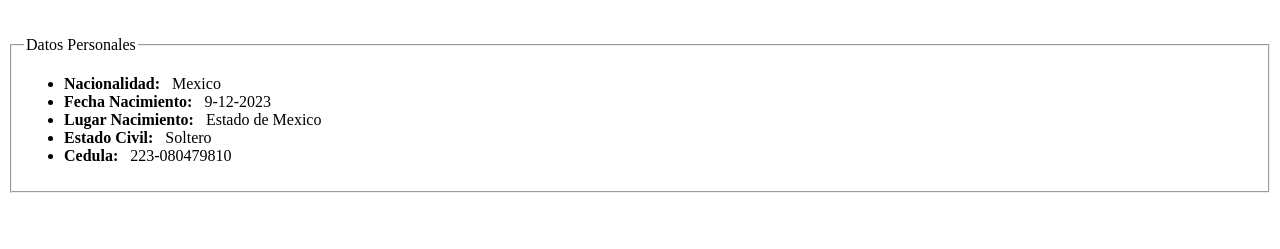
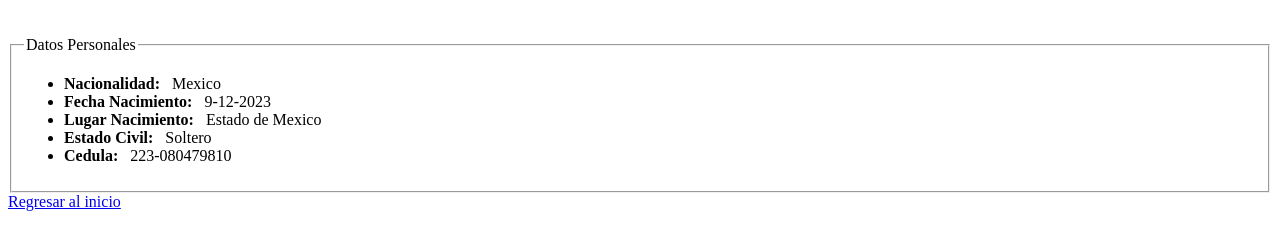
Before and after one commit to Helios59/8SIS1A2023WebReyesReyesHelios, a plain HTML site: page 02HTML/main2.html in a window 1280 px wide. Shown: the part 223-472 px from the top of the page. Drawn offline with Linux system fonts and the light colour scheme.

Commit message:
Agrego una opcion a 02HTML

```diff
--- a/02HTML/main2.html
+++ b/02HTML/main2.html
@@ -34,7 +34,7 @@
 <li><b>Cedula: &nbsp; </b> 223-080479810 </li>
 </ul>
 </fieldset>
-
+<a href="../main2.html">Regresar al inicio</a>
     </div>
 </body>
 </html>
```
